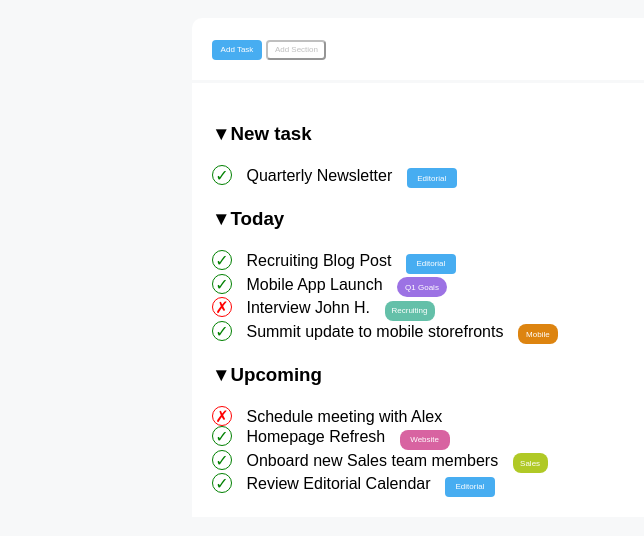
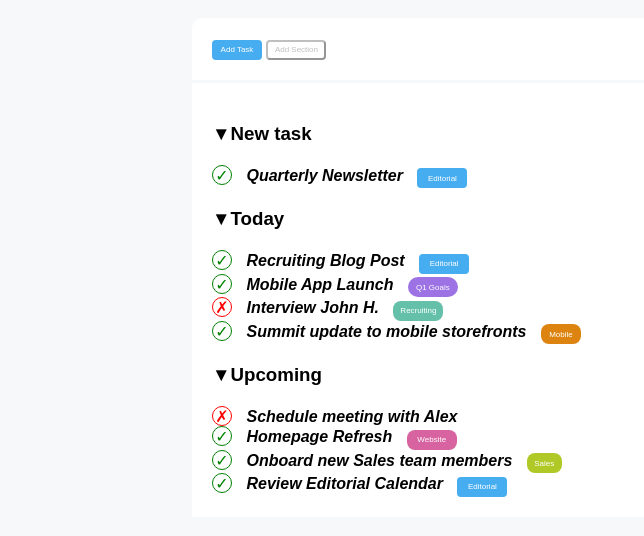
Before and after one commit to micheledimassimo/html-css-toboolist, a plain HTML site: page index.html in a window 1280 px wide. Shown: the part 72-608 px from the top of the page, without its empty margins (0-644 px from the left). Drawn offline with Linux system fonts and the light colour scheme.

Commit message:
aggiunto bold

```diff
--- a/css/style.css
+++ b/css/style.css
@@ -149,5 +149,6 @@ main {
 
 .spacespan {
     padding: 10px;
-
+    font-style: italic;
+    font-weight: bold;
 }
```
